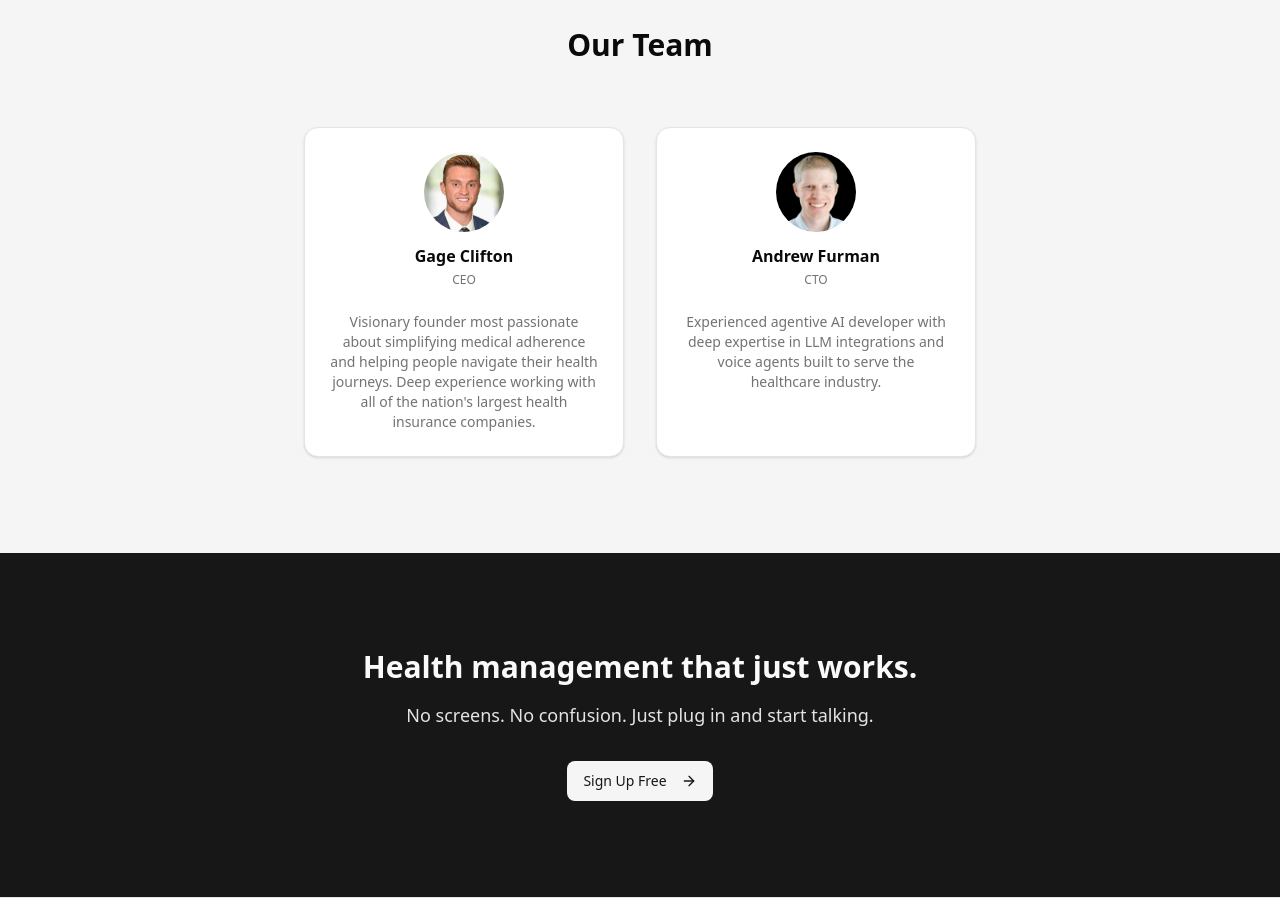
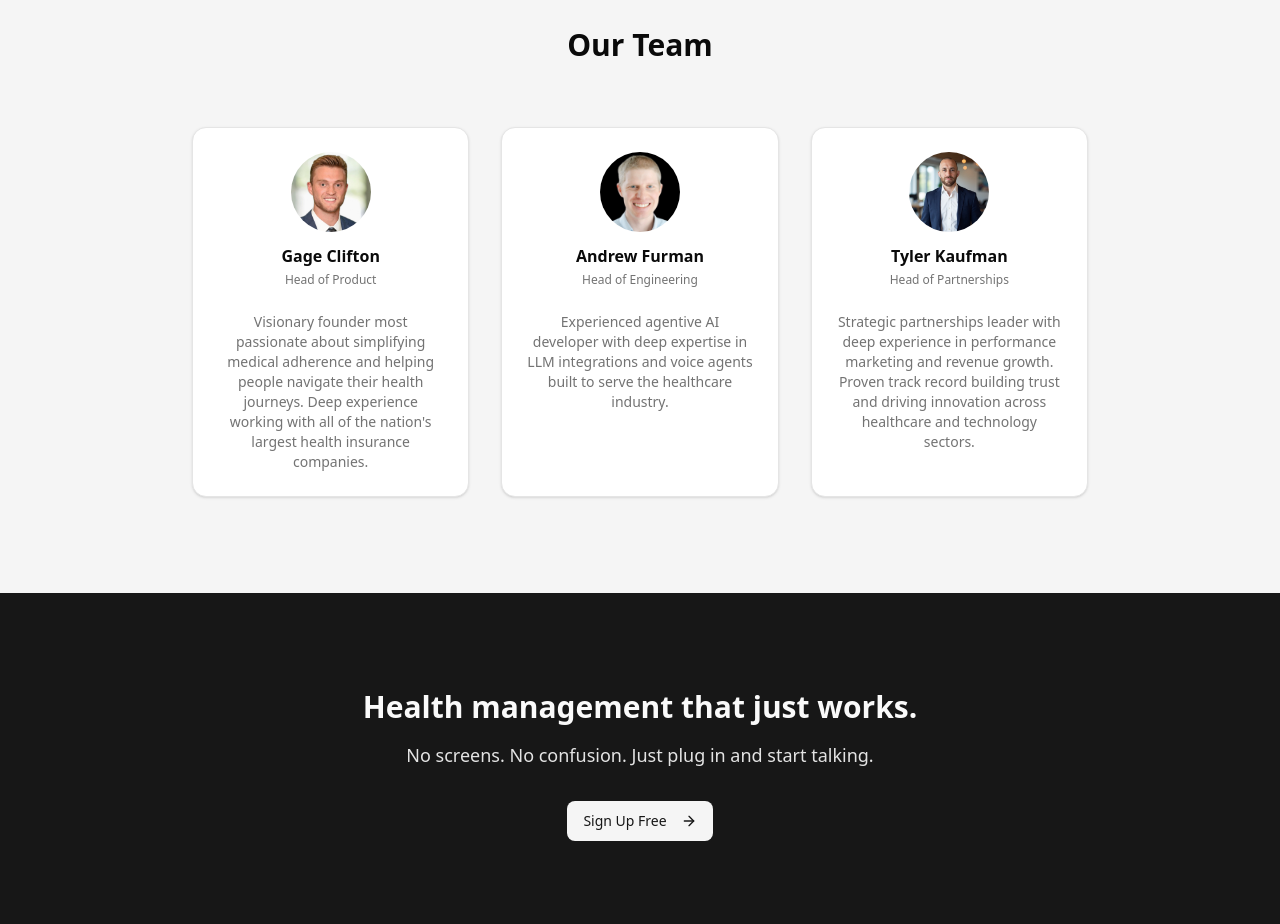
Before and after one commit to andrewfurman/AdherePod, a Next.js app in the folder app/: page / in a window 1280 px wide. Shown: the part 3520-4444 px from the top of the page. Built offline with nearby package versions, Linux system fonts and the light colour scheme; no server answers.

Commit message:
Add Tyler Kaufman to team, update team titles
- Add Tyler Kaufman as Head of Partnerships with photo
- Update Gage Clifton: CEO → Head of Product
- Update Andrew Furman: CTO → Head of Engineering
- Team grid now 3 columns on desktop

Co-Authored-By: Claude Opus 4.6 <noreply@anthropic.com>

```diff
--- a/app/src/app/page.tsx
+++ b/app/src/app/page.tsx
@@ -319,7 +319,7 @@ export default function Home() {
       <section id="team" className="py-24 px-4 sm:px-6 bg-muted">
         <div className="max-w-4xl mx-auto">
           <h2 className="text-3xl font-bold text-center mb-16">Our Team</h2>
-          <div className="grid grid-cols-1 md:grid-cols-2 gap-8 max-w-2xl mx-auto">
+          <div className="grid grid-cols-1 md:grid-cols-3 gap-8 max-w-4xl mx-auto">
             <Card className="text-center">
               <CardHeader>
                 <Image
@@ -330,7 +330,7 @@ export default function Home() {
                   className="rounded-full mx-auto mb-2 object-cover"
                 />
                 <CardTitle>Gage Clifton</CardTitle>
-                <p className="text-xs text-muted-foreground font-medium">CEO</p>
+                <p className="text-xs text-muted-foreground font-medium">Head of Product</p>
               </CardHeader>
               <CardContent className="text-muted-foreground text-sm">
                 Visionary founder most passionate about simplifying medical
@@ -349,12 +349,31 @@ export default function Home() {
                   className="rounded-full mx-auto mb-2 object-cover"
                 />
                 <CardTitle>Andrew Furman</CardTitle>
-                <p className="text-xs text-muted-foreground font-medium">CTO</p>
+                <p className="text-xs text-muted-foreground font-medium">Head of Engineering</p>
               </CardHeader>
               <CardContent className="text-muted-foreground text-sm">
                 Experienced agentive AI developer with deep expertise in LLM
                 integrations and voice agents built to serve the healthcare
                 industry.
+              </CardContent>
+            </Card>
+            <Card className="text-center">
+              <CardHeader>
+                <Image
+                  src="/tyler.jpg"
+                  alt="Tyler Kaufman"
+                  width={80}
+                  height={80}
+                  className="rounded-full mx-auto mb-2 object-cover"
+                />
+                <CardTitle>Tyler Kaufman</CardTitle>
+                <p className="text-xs text-muted-foreground font-medium">Head of Partnerships</p>
+              </CardHeader>
+              <CardContent className="text-muted-foreground text-sm">
+                Strategic partnerships leader with deep experience in
+                performance marketing and revenue growth. Proven track record
+                building trust and driving innovation across healthcare
+                and technology sectors.
               </CardContent>
             </Card>
           </div>
```
Also changed, not shown: app/public/tyler.jpg (added).
